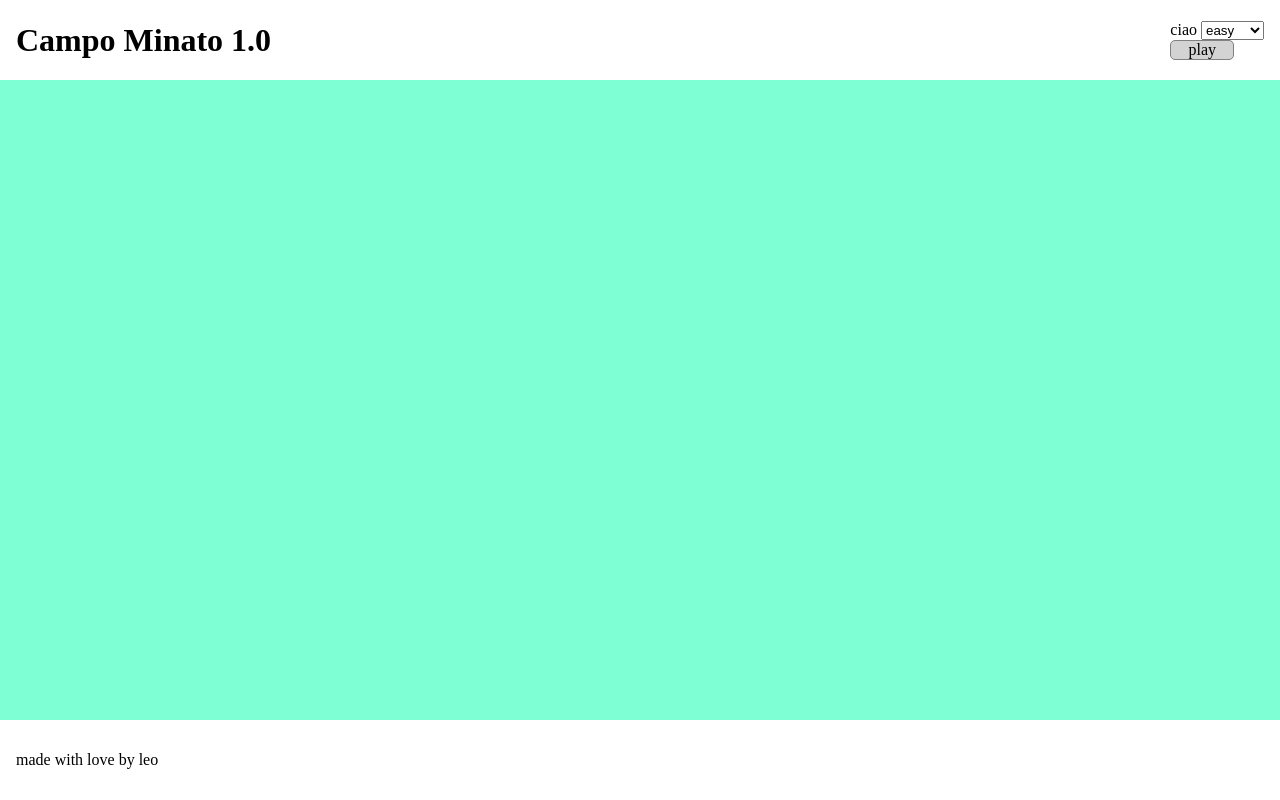
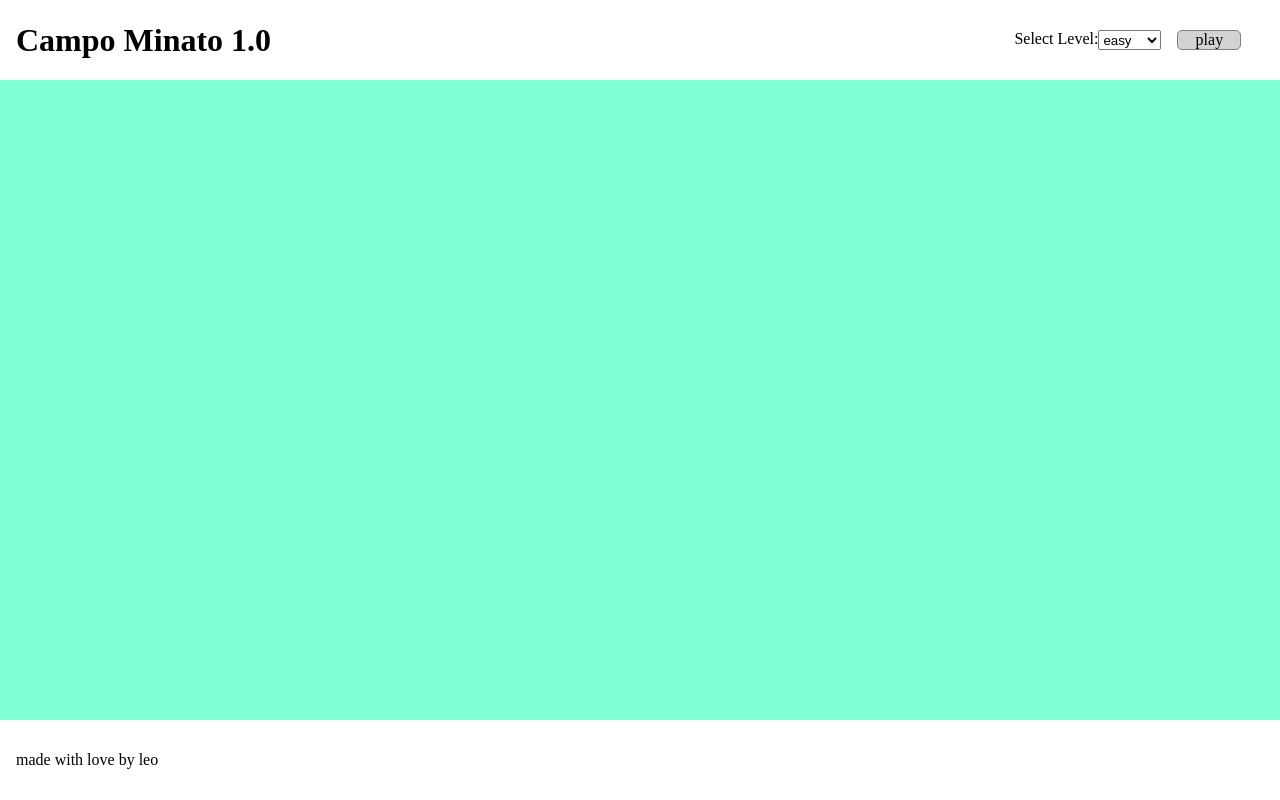
Before and after one commit to Leograzioli/js-campominato-grid, a plain HTML site: page index.html in a window 1280 px wide. Drawn offline with Linux system fonts and the light colour scheme.

Commit message:
sistemato un po il layout

```diff
--- a/css/style.css
+++ b/css/style.css
@@ -2,6 +2,11 @@
     margin: 0;
     padding: 0;
     box-sizing: border-box;
+}
+
+.left-header {
+    display: flex;
+    width: 20%;
 }
 
 /******* HEADER *******/
@@ -21,6 +26,7 @@ header .play-button {
     border: 1px solid gray;
     cursor: pointer;
     border-radius: 5px;
+    margin-left: 1rem;
 }
 
 /******* MAIN *******/
--- a/index.html
+++ b/index.html
@@ -13,8 +13,8 @@
     <!-- header start -->
     <header>
         <h1>Campo Minato 1.0</h1>
-        <div class="">
-            <label for="game-level">ciao</label>
+        <div class="left-header">
+            <label for="game-level">Select Level:</label>
             <select name="" id="game-level">
                 <option value="100">easy</option>
                 <option value="81">normal</option>
```
